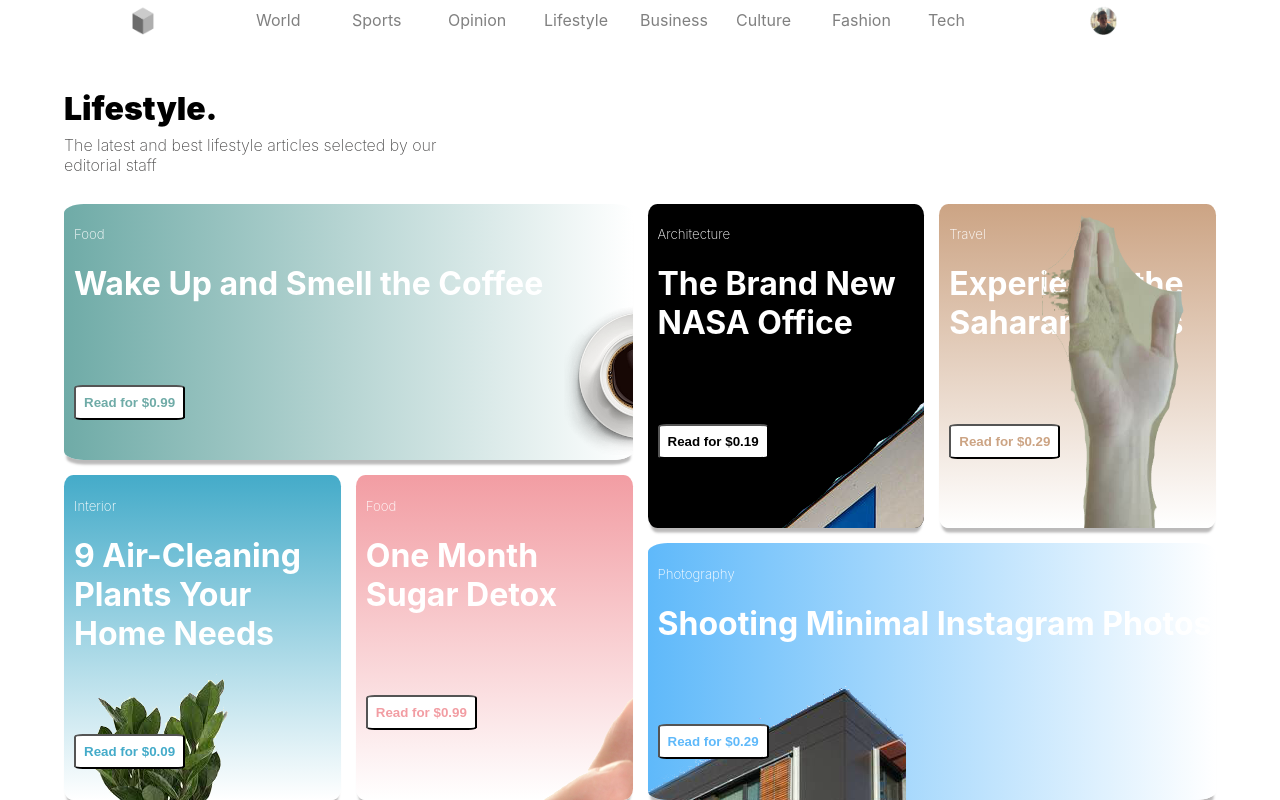
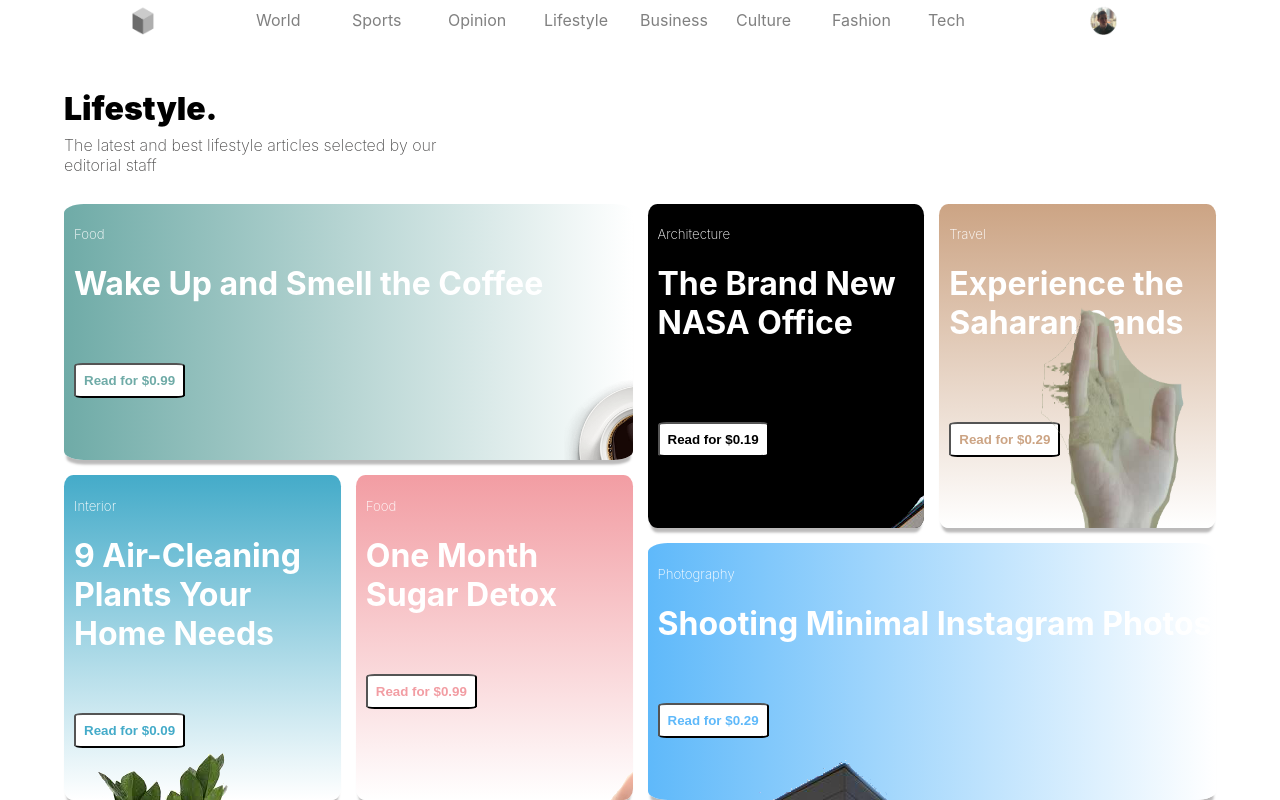
Before and after one commit to reedmacdonald/blog, a React (Create React App) app: page / in a window 1280 px wide. Built offline with nearby package versions, Linux system fonts and the light colour scheme.

Commit message:
going to mess up the sahara one

```diff
--- a/src/App.css
+++ b/src/App.css
@@ -56,13 +56,17 @@
     margin-top:60px;
     display:block;
     margin-bottom: 0px;
-    position:absolute
+
+  }
+  .topRight{
+    margin-top: 80px
   }
   #pinkButton{
     color:rgb(242,157,163)
   }
   #tanButton{
-    color:rgb(204,164,132)
+    color:rgb(204,164,132);
+    grid-area: 5 / 2 / 6 / 3;
   }
   #blueButton{
     color:rgb(95,185,250)
@@ -108,7 +112,12 @@
       #div3 { grid-area: 2 / 1 / 3 / 2; }
       #div4 { grid-area: 3 / 1 / 4 / 2; }
       #div6 { grid-area: 4 / 1 / 5 / 2; }
-      #div7 { grid-area: 5 / 1 / 6 / 2; }
+      #div7 { grid-area: 5 / 1 / 6 / 2;
+        display: grid;
+        grid-template-columns: repeat(5, 1fr);
+        grid-template-rows: repeat(6, 1fr);
+        grid-column-gap: 0px;
+        grid-row-gap: 0px; }
       #div8 { grid-area: 6 / 1 / 7 / 2; }
       #div1{
         display:none
--- a/src/App.js
+++ b/src/App.js
@@ -36,8 +36,8 @@ class App extends Component{
     <div id='div3' className='article'><h5>Food</h5><h1 className='titles'>One Month Sugar Detox</h1><button id='pinkButton'><b>Read for $0.99</b></button><img id='otherHand' className='artImg' src={OtherHand}></img></div>
     <div id='div4' className='article'><h5>Photography</h5><h1 className='titles'>Shooting Minimal Instagram Photos</h1><button id='blueButton'><b>Read for $0.29</b></button><img className='artImg' id='apartment' src={Apartment}></img></div>
     <div id='div5' ><h1><b>Lifestyle.</b></h1><h4>The latest and best lifestyle articles selected by our editorial staff</h4></div>
-    <div id='div6' className='article'><h5>Architecture</h5><h1 className='titles'>The Brand New NASA Office</h1><button id='blackButton'><b>Read for $0.19</b></button><img className='artImg' id='cornerOne' src={CornerOne}></img></div>
-    <div id='div7' className='article'><h5>Travel</h5><h1 className='titles'>Experience the Saharan Sands</h1><button id='tanButton'><b>Read for $0.29</b></button><img className='artImg' id='hand' src={Hand}></img></div>
+    <div id='div6' className='article'><h5>Architecture</h5><h1 className='titles'>The Brand New NASA Office</h1><button className='topRight' id='blackButton'><b>Read for $0.19</b></button><img className='artImg' id='cornerOne' src={CornerOne}></img></div>
+    <div id='div7' className='article'><h5>Travel</h5><h1 className='titles'>Experience the Saharan Sands</h1><button className='topRight' id='tanButton'><b>Read for $0.29</b></button><img className='artImg' id='hand' src={Hand}></img></div>
     <div id='div8' className='article'><h5>Food</h5><h1 className='titles'>Wake Up and Smell the Coffee</h1><button id='greenButton'><b>Read for $0.99</b></button><img className='artImg' id='cup' src={Cup}></img></div>
   </div>
     )
```
